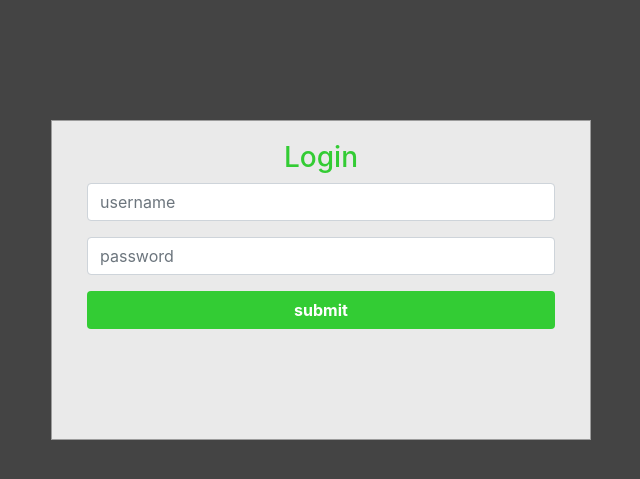
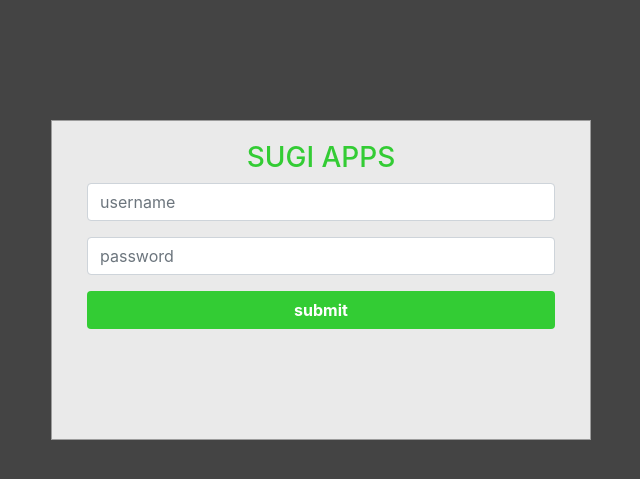
Before and after one commit to hellohaidev/appswarga, a PHP site: page /wargaapps/ in a window 1280 px wide. Shown: the top 479 px of the page, without its empty margins (319-959 px from the left). Run offline with PHP 8.4, Linux system fonts and the light colour scheme.

Commit message:
ganti logo login menjadi sugi apps

```diff
--- a/index.php
+++ b/index.php
@@ -65,7 +65,7 @@ if(isset($_POST['login'])){
                 <div id="login-column" class="col-md-6">
                     <div id="login-box" class="col-md-12">
                         <form id="login-form" class="form"  method="post">
-                            <h3 class="text-center bounce" style="color:#33cc34;">Login</h3>
+                            <h3 class="text-center bounce" style="color:#33cc34;">SUGI APPS</h3>
                             <div class="form-group">
                                 <input type="text" name="username" id="username" class="form-control" placeholder="username" required>
                             </div>
```
